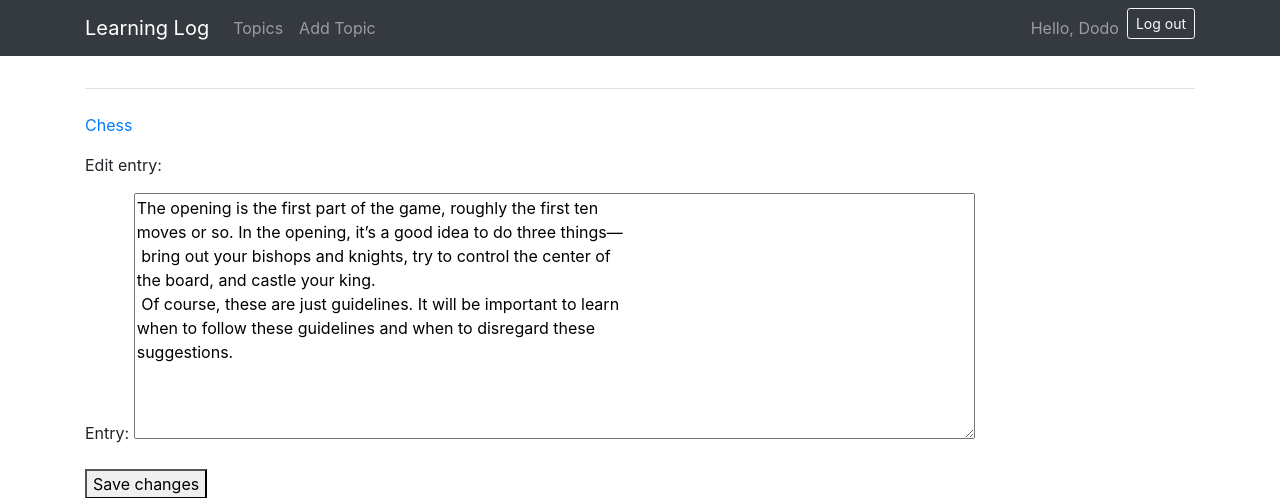
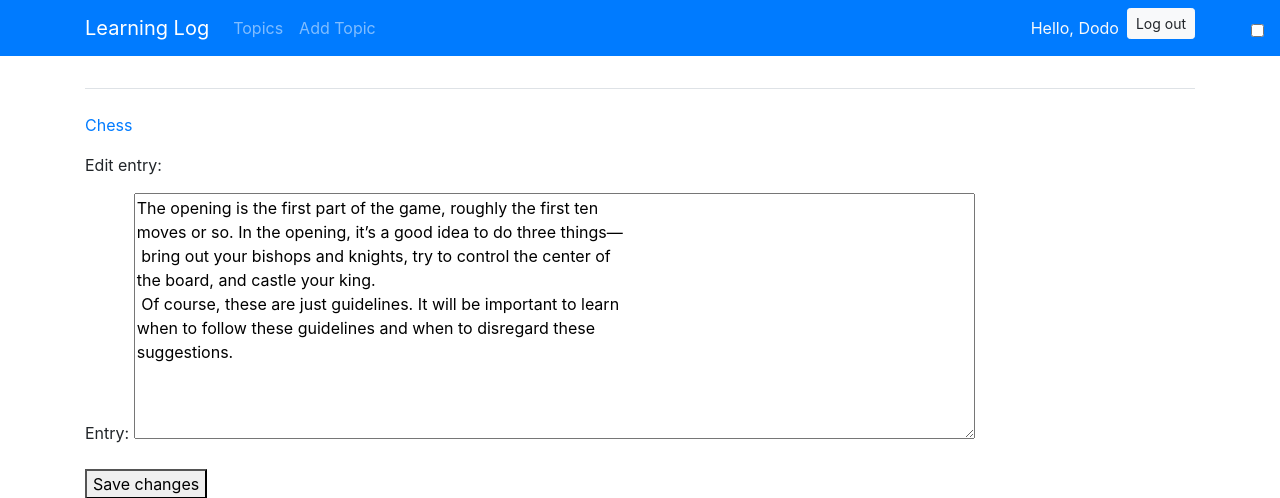
Before and after one commit to Dodo-tech001/learning-tracker, a Django app: page /edit_entry/1/ in a window 1280 px wide. Shown: the top 498 px of the page. Run offline with Django 5.2, Linux system fonts and the light colour scheme; a user stored in the database is signed in; data comes from the database, SQL or seed files in the repository; some libraries are stand-ins or nearby versions.

Commit message:
Updated base.html

```diff
--- a/learning_logs/templates/learning_logs/base.html
+++ b/learning_logs/templates/learning_logs/base.html
@@ -1,53 +1,50 @@
 {% load bootstrap4 %}
 <!doctype html>
-<html lang="en">
+<html lang="en" data-theme="light">
 <head>
   <meta charset="utf-8">
   <meta name="viewport" content="width=device-width, initial-scale=1, shrink-to-fit=no">
   <title>Learning Log</title>
   {% bootstrap_css %}
   {% bootstrap_javascript jquery='full' %}
-
   <style>
-    /* Dark mode styles */
     body.dark-mode {
       background-color: #121212;
-      color: #e0e0e0;
+      color: #f1f1f1;
     }
 
     .dark-mode .navbar {
       background-color: #1f1f1f !important;
     }
 
-    .dark-mode .container,
-    .dark-mode .card,
-    .dark-mode .form-control {
-      background-color: #1e1e1e !important;
-      color: #e0e0e0;
+    .dark-mode .navbar .nav-link,
+    .dark-mode .navbar .navbar-brand,
+    .dark-mode .navbar-text {
+      color: #f1f1f1 !important;
     }
 
-    .dark-mode a,
-    .dark-mode .nav-link,
-    .dark-mode .navbar-text {
-      color: #e0e0e0 !important;
+    .dark-mode .btn-primary {
+      background-color: #4a90e2;
+      border-color: #4a90e2;
     }
 
-    .dark-mode .btn {
-      background-color: #444;
-      color: white;
-      border: none;
+    .dark-mode .jumbotron {
+      background-color: #1f1f1f;
+      color: #f1f1f1;
     }
 
-    .dark-mode input,
-    .dark-mode textarea {
-      background-color: #2c2c2c;
-      color: white;
-      border: 1px solid #555;
+    .toggle-switch {
+      position: absolute;
+      right: 1rem;
+    }
+
+    .toggle-switch input {
+      margin-top: 10px;
     }
   </style>
 </head>
 <body>
-  <nav class="navbar navbar-expand-md navbar-dark bg-dark mb-4">
+  <nav class="navbar navbar-expand-md navbar-dark bg-primary mb-4">
     <div class="container">
       <a class="navbar-brand" href="{% url 'learning_logs:index' %}">Learning Log</a>
       <button class="navbar-toggler" type="button" data-toggle="collapse" data-target="#navbarContent"
@@ -70,12 +67,12 @@
         <ul class="navbar-nav ml-auto">
           {% if user.is_authenticated %}
             <li class="nav-item">
-              <span class="navbar-text">Hello, {{ user.username }}</span>
+              <span class="navbar-text text-light">Hello, {{ user.username }}</span>
             </li>
-            <li class="nav-item ml-2">
-              <form action="{% url 'users:logout' %}" method="post" class="form-inline">
+            <li class="nav-item">
+              <form action="{% url 'users:logout' %}" method="post" class="form-inline ml-2">
                 {% csrf_token %}
-                <button type="submit" class="btn btn-sm btn-outline-light">Log out</button>
+                <button type="submit" class="btn btn-sm btn-light">Log out</button>
               </form>
             </li>
           {% else %}
@@ -87,6 +84,11 @@
             </li>
           {% endif %}
         </ul>
+      </div>
+
+      <!-- Dark Mode Toggle Switch -->
+      <div class="toggle-switch">
+        <input type="checkbox" id="darkModeToggle" title="Toggle Dark Mode">
       </div>
     </div>
   </nav>
@@ -101,10 +103,24 @@
   </main>
 
   <script>
-    // Optional: Auto-detect dark mode based on system preference
-    if (window.matchMedia && window.matchMedia('(prefers-color-scheme: dark)').matches) {
-      document.body.classList.add('dark-mode');
+    const toggle = document.getElementById('darkModeToggle');
+    const body = document.body;
+
+    // Load saved mode
+    if (localStorage.getItem('theme') === 'dark') {
+      body.classList.add('dark-mode');
+      toggle.checked = true;
     }
+
+    toggle.addEventListener('change', function () {
+      if (this.checked) {
+        body.classList.add('dark-mode');
+        localStorage.setItem('theme', 'dark');
+      } else {
+        body.classList.remove('dark-mode');
+        localStorage.setItem('theme', 'light');
+      }
+    });
   </script>
 </body>
 </html>
```
